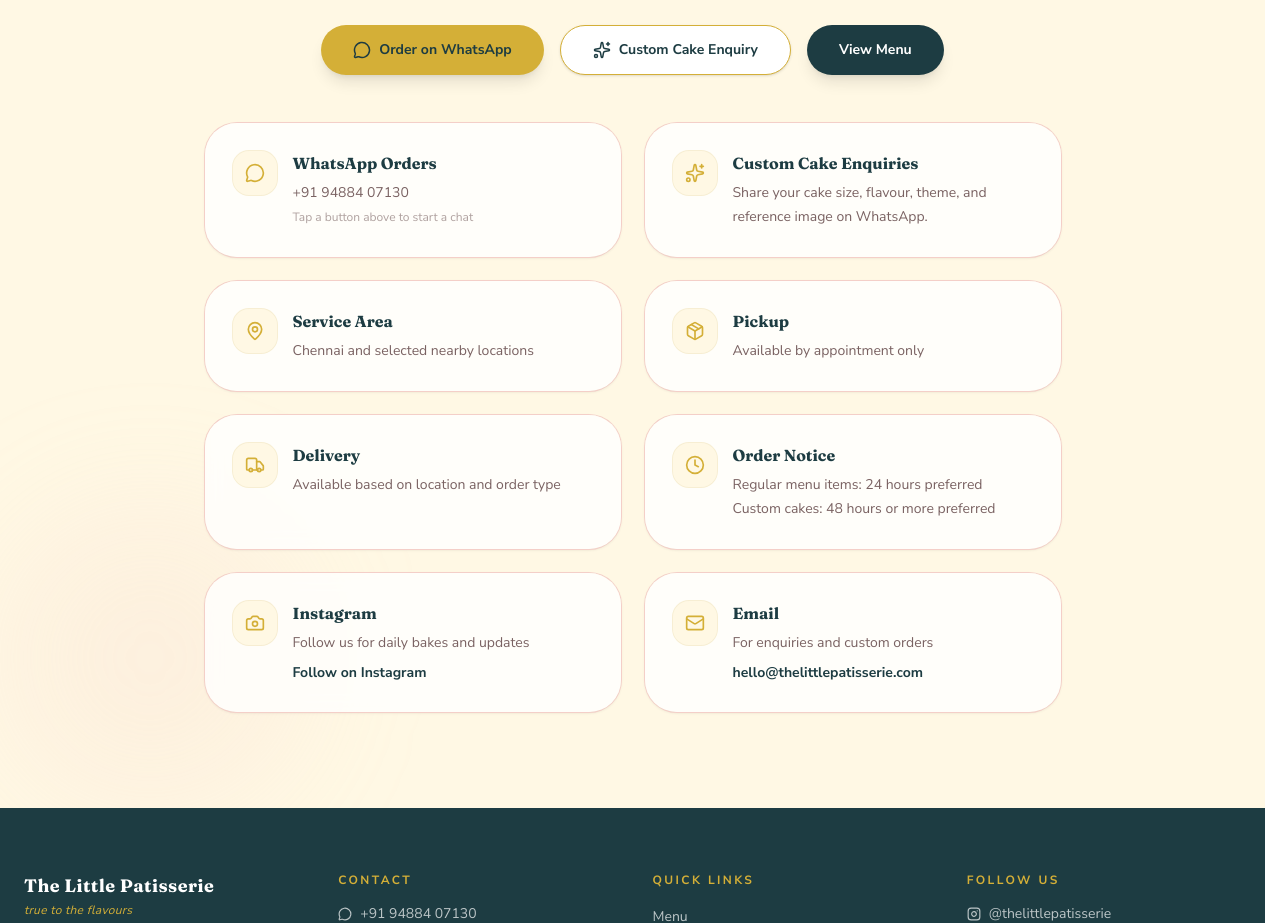
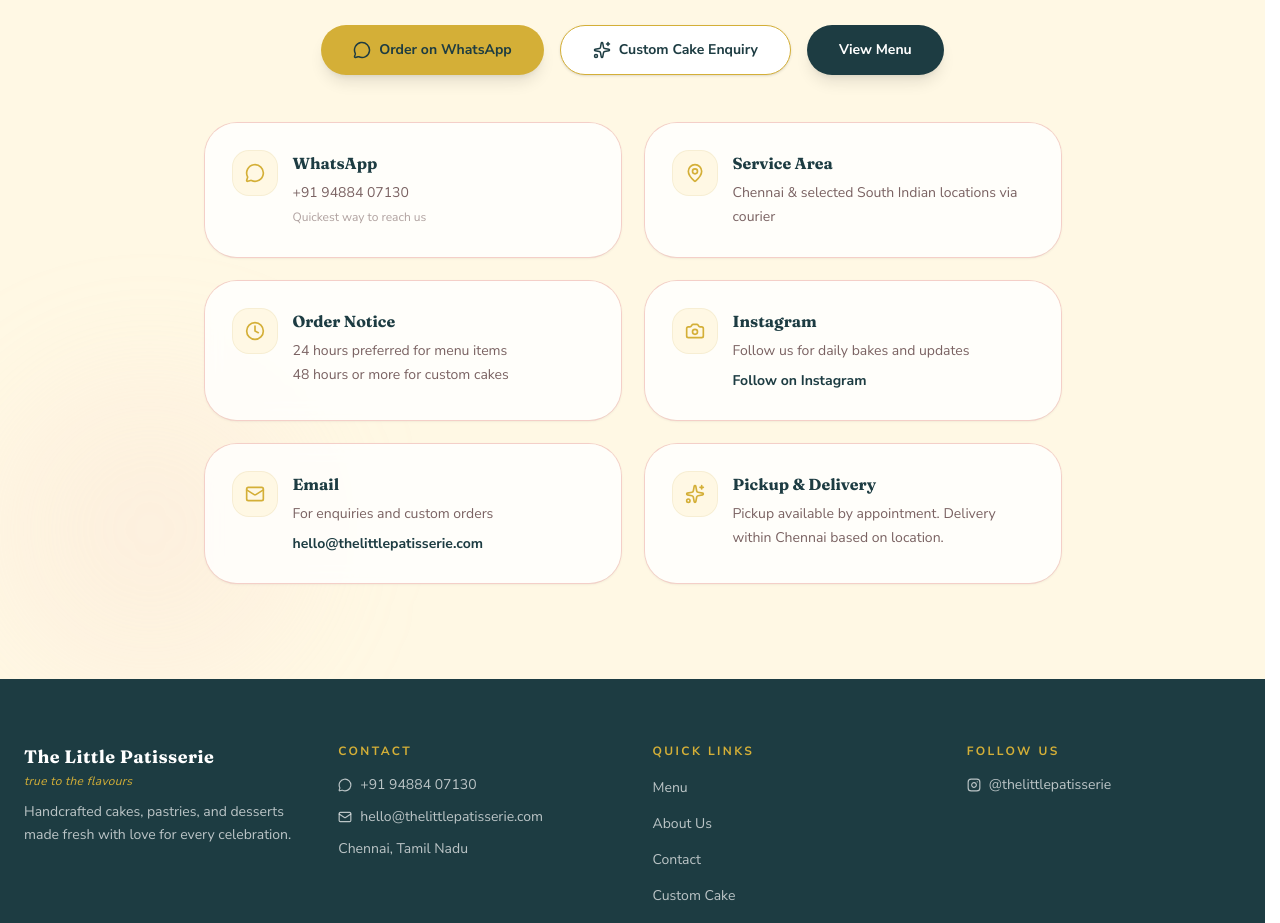
Before and after one commit to KhaleesiOfCode/the-little-patisserei, a Next.js app: page /about in a window 1280 px wide. Shown: the part 2160-3083 px from the top of the page. Built offline with nearby package versions, Linux system fonts and the light colour scheme; no server answers; the database is empty.

Commit message:
About page: consolidate contact cards from 8 to 6, remove duplicate info

```diff
--- a/app/about/page.tsx
+++ b/app/about/page.tsx
@@ -1,6 +1,6 @@
 import type { Metadata } from "next";
 import Link from "next/link";
-import { CakeSlice, Heart, Award, Sparkles, MessageCircle, MapPin, Package, Truck, Clock, Camera, Mail } from "lucide-react";
+import { CakeSlice, Heart, Award, Sparkles, MessageCircle, MapPin, Clock, Camera, Mail } from "lucide-react";
 
 const WHATSAPP_NUMBER = "919488407130";
 
@@ -35,34 +35,19 @@
 const contactCards = [
   {
     icon: MessageCircle,
-    title: "WhatsApp Orders",
+    title: "WhatsApp",
     content: "+91 94884 07130",
-    note: "Tap a button above to start a chat",
-  },
-  {
-    icon: Sparkles,
-    title: "Custom Cake Enquiries",
-    content: "Share your cake size, flavour, theme, and reference image on WhatsApp.",
+    note: "Quickest way to reach us",
   },
   {
     icon: MapPin,
     title: "Service Area",
-    content: "Chennai and selected nearby locations",
-  },
-  {
-    icon: Package,
-    title: "Pickup",
-    content: "Available by appointment only",
-  },
-  {
-    icon: Truck,
-    title: "Delivery",
-    content: "Available based on location and order type",
+    content: "Chennai & selected South Indian locations via courier",
   },
   {
     icon: Clock,
     title: "Order Notice",
-    content: "Regular menu items: 24 hours preferred\nCustom cakes: 48 hours or more preferred",
+    content: "24 hours preferred for menu items\n48 hours or more for custom cakes",
   },
   {
     icon: Camera,
@@ -75,6 +60,11 @@
     title: "Email",
     content: "For enquiries and custom orders",
     action: { label: "hello@thelittlepatisserie.com", href: "mailto:hello@thelittlepatisserie.com" },
+  },
+  {
+    icon: Sparkles,
+    title: "Pickup & Delivery",
+    content: "Pickup available by appointment. Delivery within Chennai based on location.",
   },
 ];
 
```
